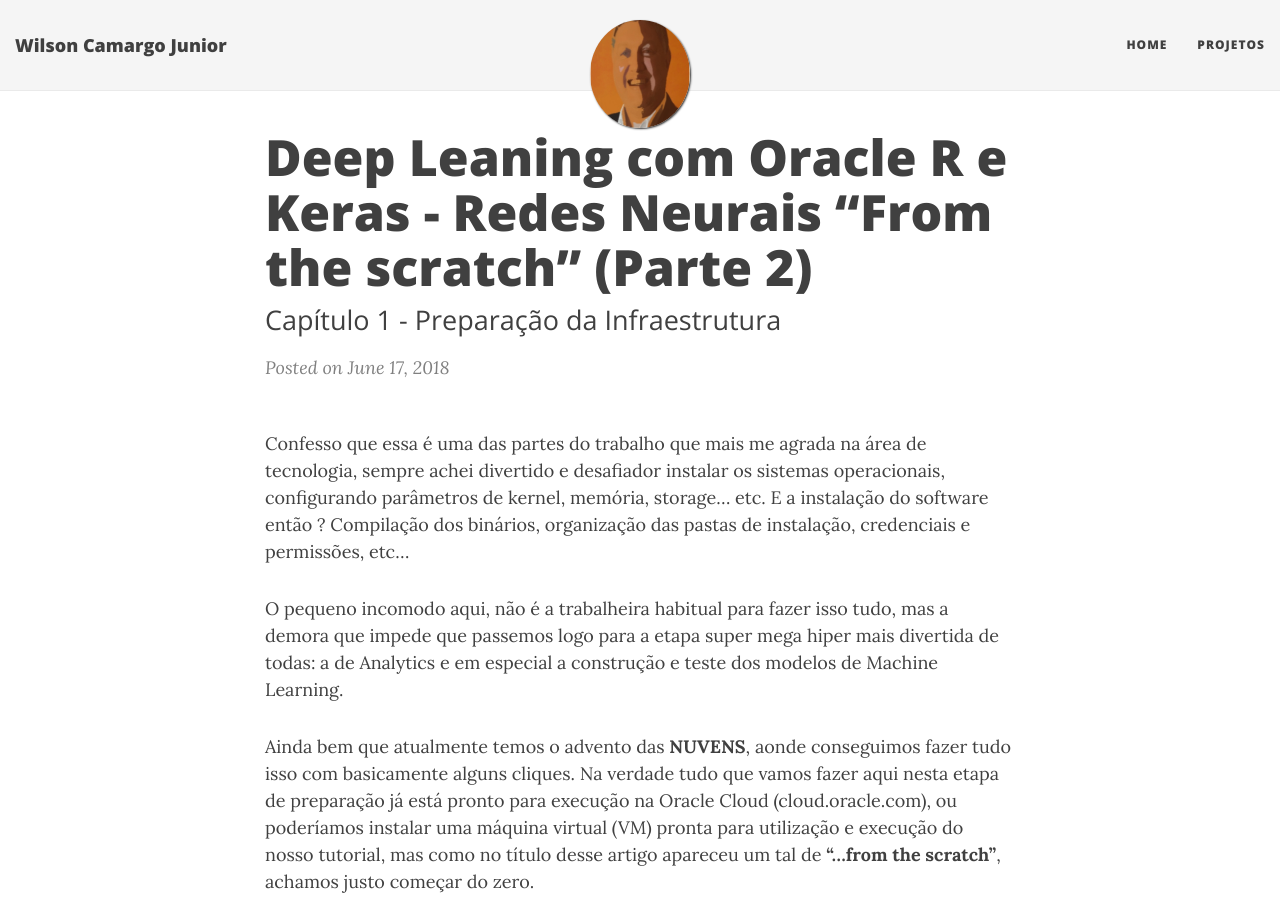
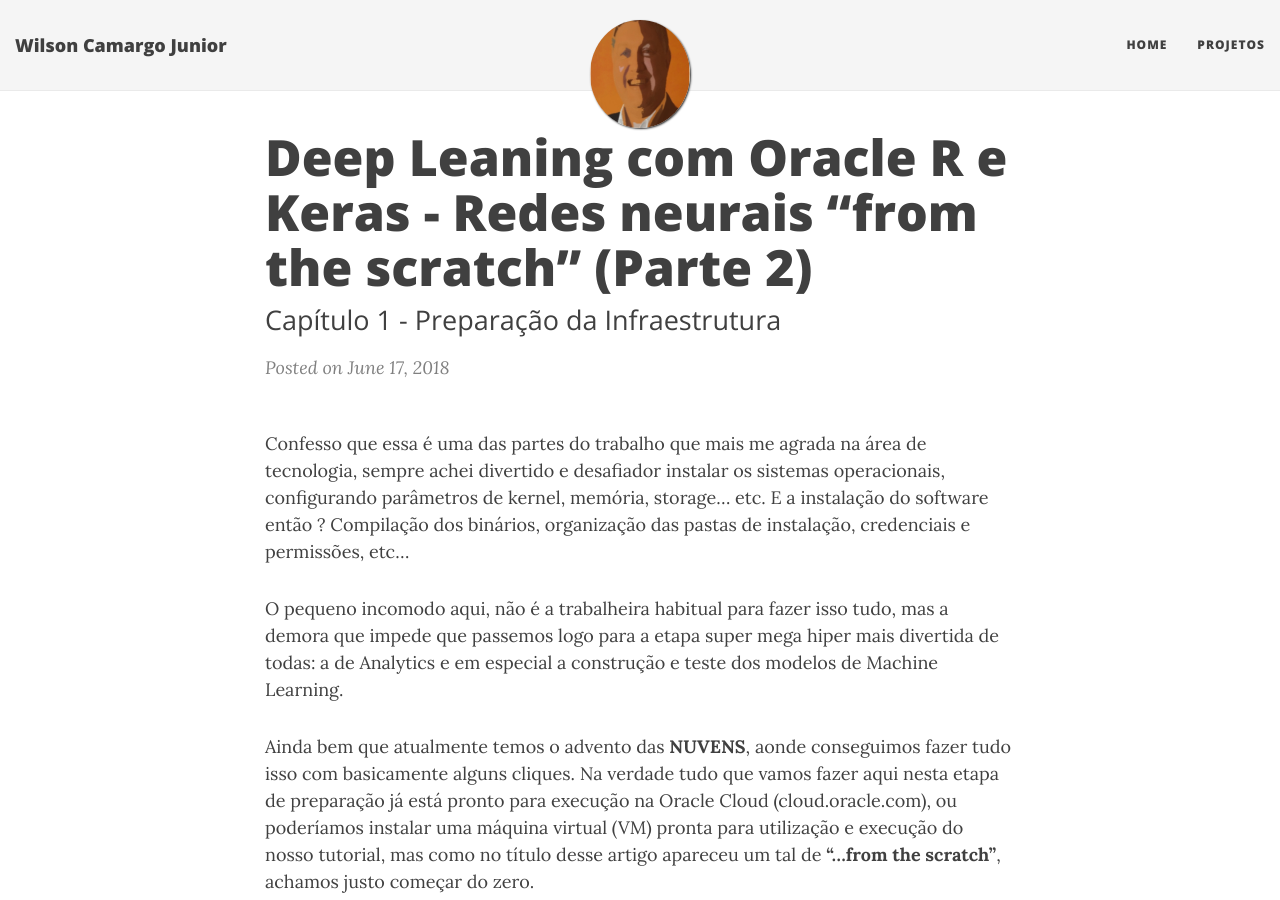
Before and after one commit to wilson-camargo-jr/teste, a Jekyll site: the page built from _posts/2018-06-17-ANN-ORE-P2.md, in a window 1280 px wide and 900 px high. Built offline with Jekyll 4.4.1, drawn with Linux system fonts in a browser that asks for light colours; nearby versions of some CDN libraries; comment, search, counter and statistics services are not loaded.

Commit message:
Update 2018-06-17-ANN-ORE-P2.md

```diff
--- a/_posts/2018-06-17-ANN-ORE-P2.md
+++ b/_posts/2018-06-17-ANN-ORE-P2.md
@@ -1,6 +1,6 @@
 ---
 layout: post
-title: Deep Leaning com Oracle R e Keras - Redes Neurais “From the scratch” (Parte 2)
+title: Deep Leaning com Oracle R e Keras - Redes neurais “from the scratch” (Parte 2)
 subtitle: Capítulo 1 - Preparação da Infraestrutura
 ---
 
```
